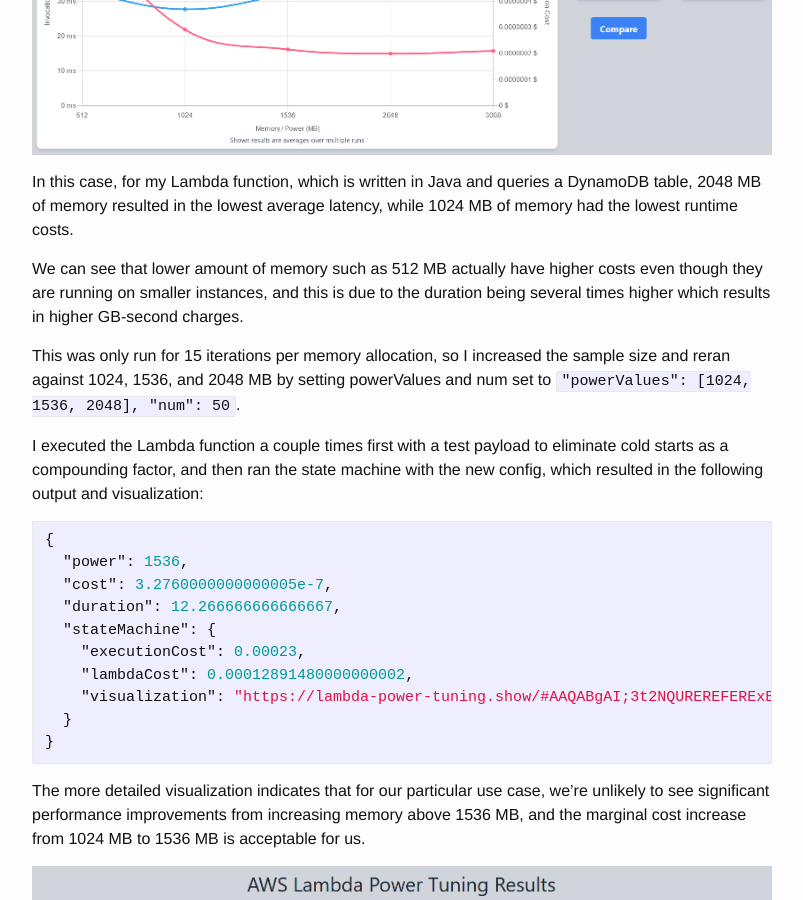
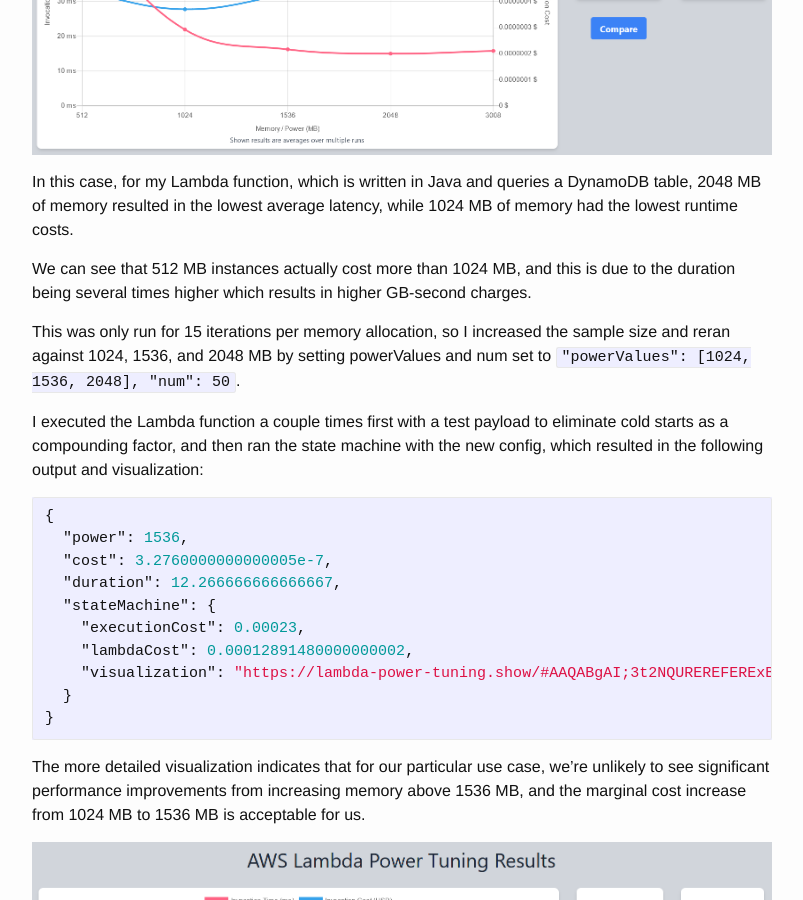
Before and after one commit to msayson/msayson.github.io, a Jekyll site: the page built from _posts/2024-07-14-lambda-power-tuning.markdown, in a window 1280 px wide and 900 px high, scrolled down 4049 px. Shown: the whole window, without its empty margins (238-1041 px from the left). Built offline with Jekyll 4.4.1, drawn with Linux system fonts in a browser that asks for light colours; some of the changed text lies outside the part shown.

Commit message:
Updated post wording and added Lambda pricing reference

```diff
--- a/_posts/2024-07-14-lambda-power-tuning.markdown
+++ b/_posts/2024-07-14-lambda-power-tuning.markdown
@@ -83,7 +83,7 @@
 
 In this case, for my Lambda function, which is written in Java and queries a DynamoDB table, 2048 MB of memory resulted in the lowest average latency, while 1024 MB of memory had the lowest runtime costs.
 
-We can see that lower amount of memory such as 512 MB actually have higher costs even though they are running on smaller instances, and this is due to the duration being several times higher which results in higher GB-second charges.
+We can see that 512 MB instances actually cost more than 1024 MB, and this is due to the duration being several times higher which results in higher GB-second charges.
 
 This was only run for 15 iterations per memory allocation, so I increased the sample size and reran against 1024, 1536, and 2048 MB by setting powerValues and num set to `"powerValues": [1024, 1536, 2048], "num": 50`.
 
```
Also changed, not shown: other parts of _posts/2024-07-14-lambda-power-tuning.markdown (+2 -0 lines).
